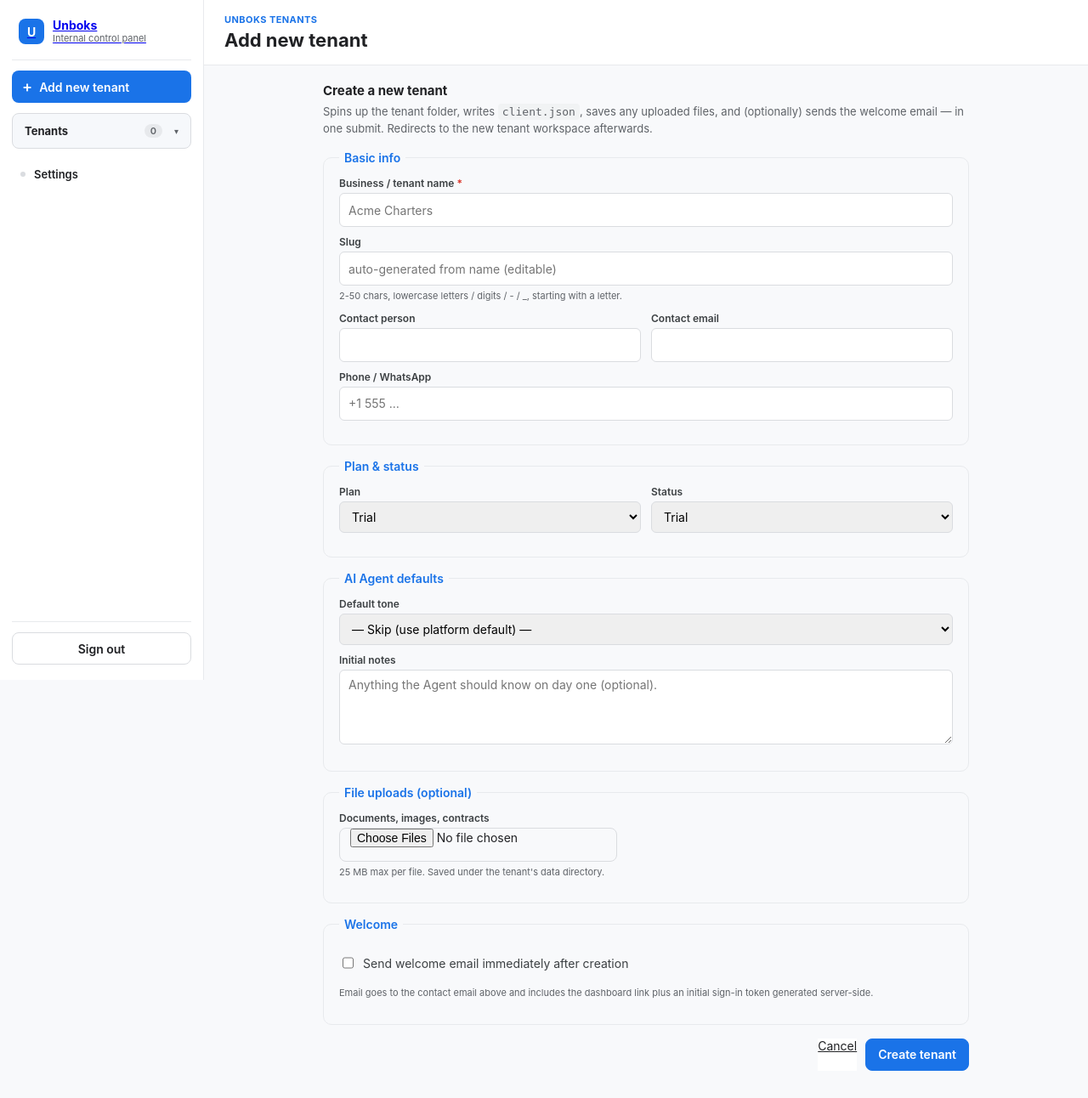
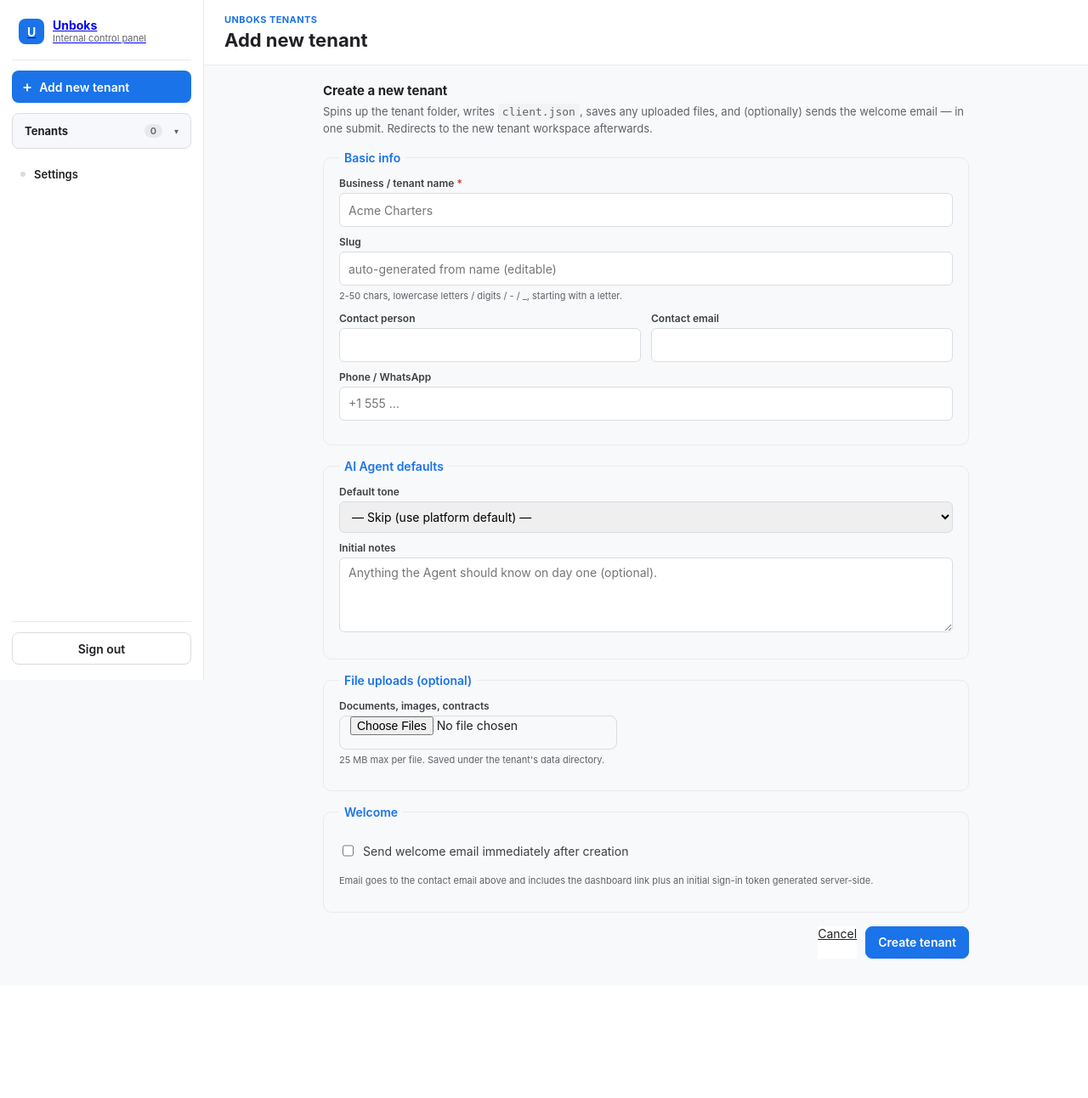
Before and after one commit to unboks-org/unboks-internal-control-panel, a FastAPI app: template app/templates/admin_tenant_create.html in a window 1280 px wide. Shown: the whole page at 85% size. After the commit the page ends 1128 px from the top, so only its background shows below. Run offline with FastAPI, Linux system fonts and the light colour scheme; the template is opened without the code that fills it, so the values that code supplies are empty.

Commit message:
Form polish: drop the Plan & status fieldset from Add Tenant
Two-select fieldset gone from app/templates/admin_tenant_create.html.
The handler signature in app/routes/admin.py is unchanged on
purpose -- `plan` and `status` keep their `Form(default="trial")`
declarations, so:
  - The new form (no plan/status fields) submits cleanly; defaults
    fall through into the generated client.json.
  - Any external POST that DOES include plan/status (e.g. a future
    API client) still works.

Resulting client.json on a minimal submit:
  status:  "trial"
  plan:    "trial"
unchanged from the old behaviour when the operator left the
defaults selected.

Suite: 40 passed / 0 failures.

Co-Authored-By: Claude Opus 4.7 (1M context) <noreply@anthropic.com>

```diff
--- a/app/templates/admin_tenant_create.html
+++ b/app/templates/admin_tenant_create.html
@@ -65,28 +65,6 @@
     </fieldset>
 
     <fieldset class="ct-fieldset">
-      <legend>Plan &amp; status</legend>
-      <div class="ct-row-pair">
-        <div>
-          <label for="ct-plan">Plan</label>
-          <select id="ct-plan" name="plan">
-            {% for opt in ["trial", "monthly", "yearly"] %}
-              <option value="{{ opt }}" {% if (form.plan or "trial") == opt %}selected{% endif %}>{{ opt | capitalize }}</option>
-            {% endfor %}
-          </select>
-        </div>
-        <div>
-          <label for="ct-status">Status</label>
-          <select id="ct-status" name="status">
-            {% for opt in ["active", "trial", "paused"] %}
-              <option value="{{ opt }}" {% if (form.status or "trial") == opt %}selected{% endif %}>{{ opt | capitalize }}</option>
-            {% endfor %}
-          </select>
-        </div>
-      </div>
-    </fieldset>
-
-    <fieldset class="ct-fieldset">
       <legend>AI Agent defaults</legend>
       <div class="ct-row">
         <label for="ct-tone">Default tone</label>
```
